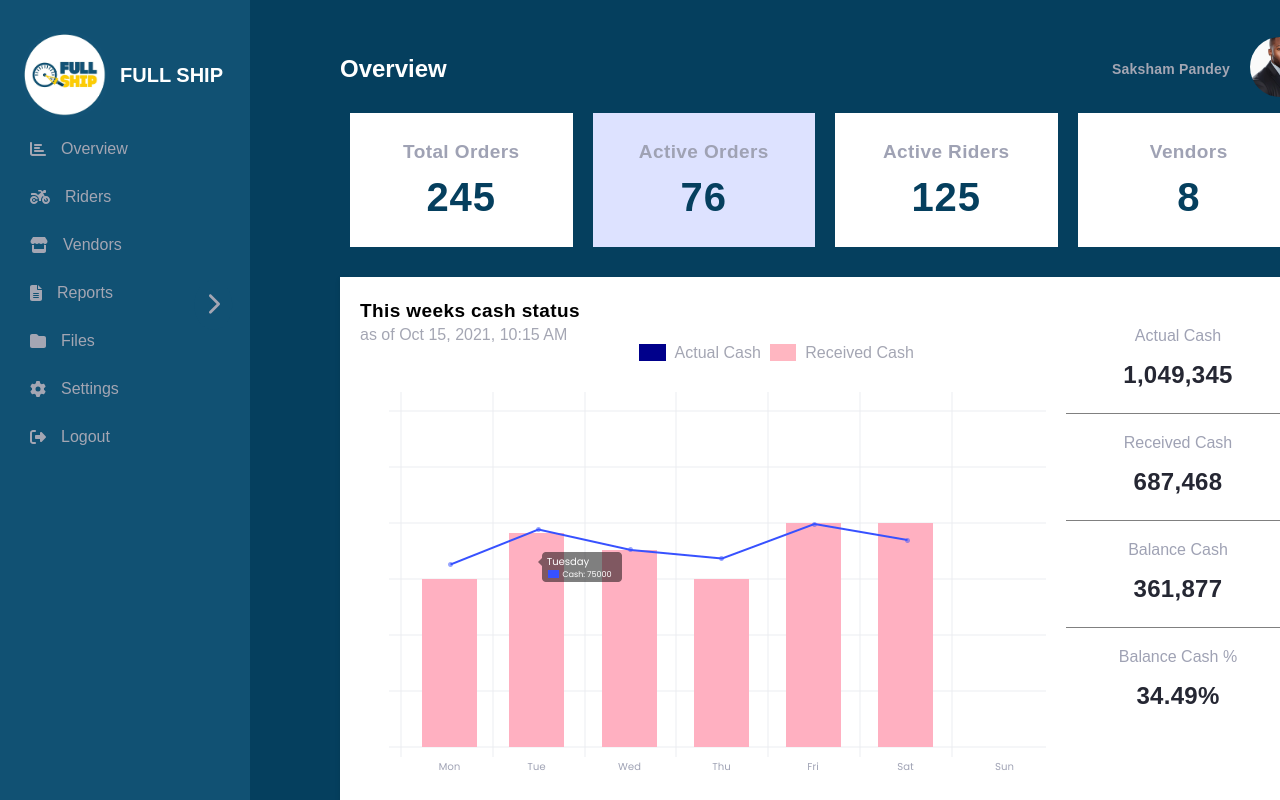
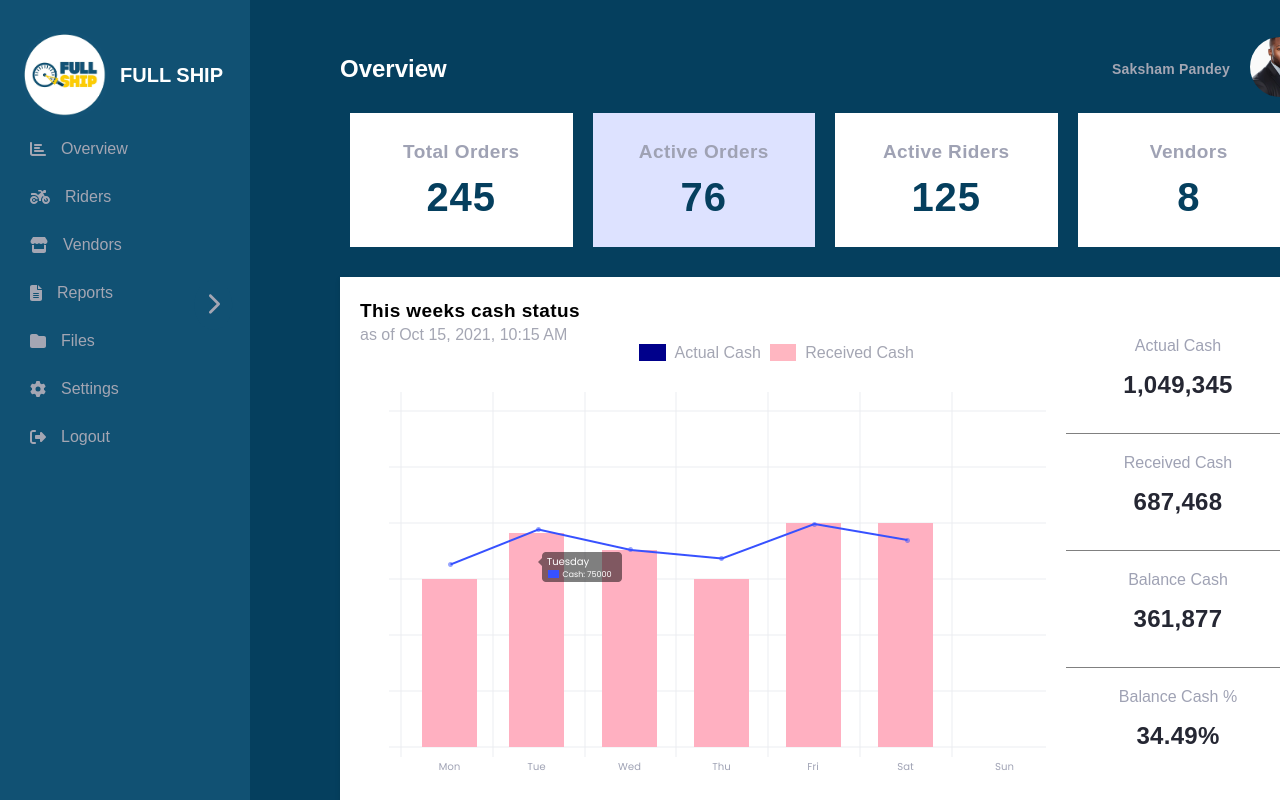
Before and after one commit to Saksham21s/MoveSwift, a React (Vite) app: page / in a window 1280 px wide. Built offline with nearby package versions, Linux system fonts and the light colour scheme.

Commit message:
updated styles

```diff
--- a/src/styles/style.scss
+++ b/src/styles/style.scss
@@ -476,7 +476,7 @@ html {
           display: flex;
           flex-direction: column;
           justify-content: flex-start;
-          margin-top: -85px;
+          margin-top: -75px;
           text-align: center;
 
           .detail {
@@ -495,6 +495,7 @@ html {
               line-height: 36px;
               letter-spacing: 0.3px;
               text-align: center;
+              margin-bottom: 10px;
             }
           }
         }
@@ -591,8 +592,9 @@ html {
           justify-content: space-between;
           font-weight: 400;
           font-size: 14px;
-          line-height: 20px;
+          line-height: 10px;
           letter-spacing: 0.2px;
+          border-bottom:1px solid  rgb(133, 135, 145);
 
           span {
             color: rgba(159, 162, 180, 1);
```
